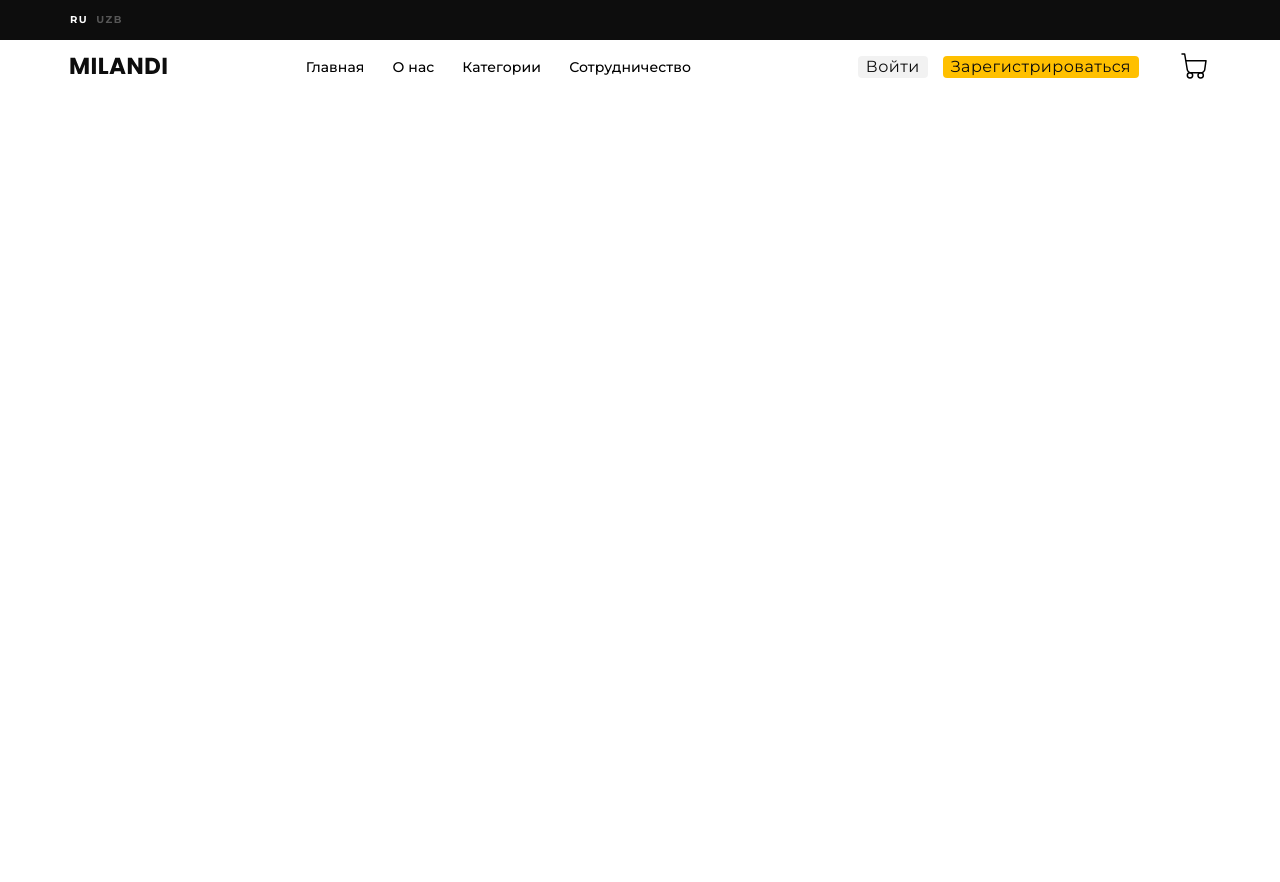
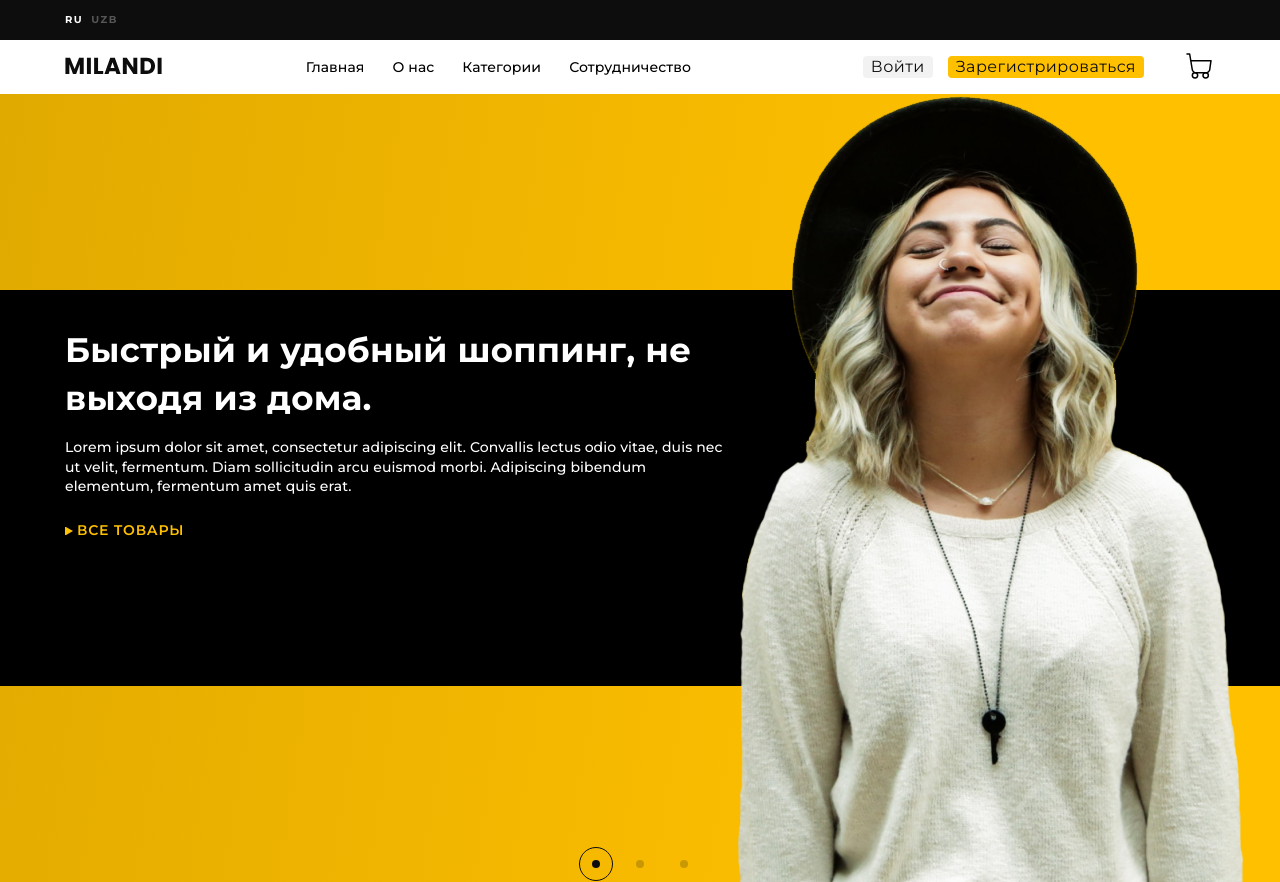
Before and after one commit to TOXA-DEV-R/imperator-react, a React (Create React App) app: page / in a window 1280 px wide. Before the commit the page ends 800 px from the top, so only its background shows below. Built offline with nearby package versions, Linux system fonts and the light colour scheme; the HTML template or start-up script is replaced by a standard one.

Commit message:
I finished slider

```diff
--- a/src/components/header/Header.js
+++ b/src/containers/header/Header.js
@@ -1,6 +1,6 @@
 import React from "react";
-import Language from "./Language";
-import Navbar from "./Navbar";
+import Language from "../../components/header/Language";
+import Navbar from "../../components/header/Navbar";
 
 const Header = () => {
   return (
--- /dev/null
+++ b/src/containers/hero/Hero.js
@@ -0,0 +1,99 @@
+import React from "react";
+import { Swiper, SwiperSlide } from "swiper/react";
+import "swiper/swiper.scss";
+import "swiper/components/pagination/pagination.min.css";
+import { StyleHero } from "../../styles/containers/Hero";
+import slideImage from "../../assets/images/hero_img_01.png";
+import { Link } from "react-router-dom";
+import SwiperCore, { Pagination } from "swiper/core";
+
+SwiperCore.use([Pagination]);
+
+const Hero = () => {
+  return (
+    <StyleHero className="hero">
+      <Swiper pagination={true}>
+        <SwiperSlide className="hero-container">
+          <div className="container">
+            <div className="row">
+              <div className="hero-container__left col-lg-7">
+                <h3 className="hero-container__title">
+                  Быстрый и удобный шоппинг, не выходя из дома.
+                </h3>
+                <p className="hero-container__text">
+                  Lorem ipsum dolor sit amet, consectetur adipiscing elit.
+                  Convallis lectus odio vitae, duis nec ut velit, fermentum.
+                  Diam sollicitudin arcu euismod morbi. Adipiscing bibendum
+                  elementum, fermentum amet quis erat.
+                </p>
+                <Link to="/" className="hero-container__link">
+                  <i className="ic ic_polygon"></i>
+                  Все товары
+                </Link>
+              </div>
+              <div className="hero-container__right col-lg-5">
+                <div className="hero-container__right-image">
+                  <img src={slideImage} alt="clothes img" />
+                </div>
+              </div>
+            </div>
+          </div>
+        </SwiperSlide>
+        <SwiperSlide className="hero-container">
+          <div className="container">
+            <div className="row">
+              <div className="hero-container__left col-lg-7">
+                <h3 className="hero-container__title">
+                  Быстрый и удобный шоппинг, не выходя из дома.
+                </h3>
+                <p className="hero-container__text">
+                  Lorem ipsum dolor sit amet, consectetur adipiscing elit.
+                  Convallis lectus odio vitae, duis nec ut velit, fermentum.
+                  Diam sollicitudin arcu euismod morbi. Adipiscing bibendum
+                  elementum, fermentum amet quis erat.
+                </p>
+                <Link to="/" className="hero-container__link">
+                  <i className="ic ic_polygon"></i>
+                  Все товары
+                </Link>
+              </div>
+              <div className="hero-container__right col-lg-5">
+                <div className="hero-container__right-image">
+                  <img src={slideImage} alt="clothes img" />
+                </div>
+              </div>
+            </div>
+          </div>
+        </SwiperSlide>
+        <SwiperSlide className="hero-container">
+          <div className="container">
+            <div className="row">
+              <div className="hero-container__left col-lg-7">
+                <h3 className="hero-container__title">
+                  Быстрый и удобный шоппинг, не выходя из дома.
+                </h3>
+                <p className="hero-container__text">
+                  Lorem ipsum dolor sit amet, consectetur adipiscing elit.
+                  Convallis lectus odio vitae, duis nec ut velit, fermentum.
+                  Diam sollicitudin arcu euismod morbi. Adipiscing bibendum
+                  elementum, fermentum amet quis erat.
+                </p>
+                <Link to="/" className="hero-container__link">
+                  <i className="ic ic_polygon"></i>
+                  Все товары
+                </Link>
+              </div>
+              <div className="hero-container__right col-lg-5">
+                <div className="hero-container__right-image">
+                  <img src={slideImage} alt="clothes img" />
+                </div>
+              </div>
+            </div>
+          </div>
+        </SwiperSlide>
+      </Swiper>
+    </StyleHero>
+  );
+};
+
+export default Hero;
--- a/src/containers/home/Home.js
+++ b/src/containers/home/Home.js
@@ -1,10 +1,14 @@
 import React from "react";
-import Header from "../../components/header/Header";
+import Header from "../header/Header";
+import Hero from "../hero/Hero";
 
 const Home = () => {
   return (
     <React.Fragment>
       <Header />
+      <main>
+        <Hero />
+      </main>
     </React.Fragment>
   );
 };
--- /dev/null
+++ b/src/styles/containers/Hero.js
@@ -0,0 +1,101 @@
+import styled from "styled-components";
+
+export const StyleHero = styled.div`
+  background: linear-gradient(99.05deg, #e1aa00 0%, #ffc000 74.72%);
+  .hero {
+    &-container {
+      position: relative;
+      z-index: 2;
+      &::after {
+        content: "";
+        position: absolute;
+        top: 50%;
+        left: 0;
+        width: 100%;
+        height: 396px;
+        background-color: #000;
+        transform: translateY(-50%);
+        z-index: -1;
+      }
+
+      &__right-image {
+        width: 512px;
+        height: 788px;
+        img {
+          width: 100%;
+          height: 100%;
+          display: block;
+        }
+      }
+
+      &__title {
+        margin-top: 233px;
+        font-weight: bold;
+        font-size: 34px;
+        line-height: 140%;
+        letter-spacing: 0.25px;
+        color: #fff;
+      }
+
+      &__text {
+        margin-top: 16px;
+        font-weight: 500;
+        font-size: 14px;
+        line-height: 140%;
+        letter-spacing: 0.1px;
+        color: #fff;
+      }
+
+      &__link {
+        margin-top: 24px;
+        font-weight: 600;
+        font-size: 14px;
+        line-height: 140%;
+        letter-spacing: 0.75px;
+        text-transform: uppercase;
+        color: #ffc000;
+        display: flex;
+        align-items: center;
+        .ic {
+          width: 8px;
+          height: 8px;
+          margin-right: 4px;
+          background: #ffc000;
+        }
+      }
+    }
+  }
+  .swiper-container {
+    .swiper-pagination {
+      .swiper-pagination-bullet {
+        width: 8px;
+        height: 8px;
+        margin: 0 18px;
+        background: #0d0d0d;
+        border-radius: 50%;
+        position: relative;
+        transition: all 200ms ease-in-out;
+
+        &::after {
+          content: "";
+          position: absolute;
+          top: 50%;
+          left: 50%;
+          display: flex;
+          width: 32px;
+          height: 32px;
+          border: 1px solid #0d0d0d;
+          transform: translate(-50%, -50%) scale(0);
+          border-radius: 50%;
+          transition: all 200ms ease-in-out;
+        }
+        &-active {
+          background: #0d0d0d;
+          &::after {
+            transform: translate(-50%, -50%) scale(1);
+          }
+        }
+      }
+    }
+  }
+`;
--- a/src/styles/global.js
+++ b/src/styles/global.js
@@ -13,71 +13,11 @@ export const BasicDiv = styled.div`
     margin-right: auto;
   }
 
-  @media screen and (max-width: 576px) {
-    .container {
-      max-width: 100%;
-      width: unset !important;
-    }
-  }
-
-  @media screen and (min-width: 576px) {
-    .container {
-      max-width: 540px;
-    }
-    @for $i from 1 through 12 {
-      .col-sm-#{$i} {
-        width: #{100% / 12 * $i};
-      }
-    }
-  }
-
-  @media screen and (min-width: 768px) {
-    .container {
-      max-width: 720px;
-    }
-    @for $i from 1 through 12 {
-      .col-md-#{$i} {
-        width: #{100% / 12 * $i};
-      }
-    }
-  }
-
-  @media screen and (min-width: 992px) {
-    .container {
-      max-width: 960px;
-    }
-    @for $i from 1 through 12 {
-      .col-lg-#{$i} {
-        width: #{100% / 12 * $i};
-      }
-    }
-    .align-md-unset {
-      align-items: unset;
-    }
-  }
-
-  @media screen and (min-width: 1200px) {
-    .container {
-      max-width: 1140px;
-    }
-    @for $i from 1 through 12 {
-      .col-xl-#{$i} {
-        width: #{100% / 12 * $i};
-      }
-    }
-  }
-
   .col-auto {
     flex: 0 0 auto;
     width: auto;
     max-width: 100%;
     position: relative;
-  }
-
-  @for $i from 1 through 12 {
-    .col-#{$i} {
-      width: #{100% / 12 * $i};
-    }
   }
 
   .justify-center {
--- a/src/styles/styles.scss
+++ b/src/styles/styles.scss
@@ -39,3 +39,68 @@ a{
 .ic_card {
   mask-image: url("../assets/icons/ic_cart.svg");
 }
+.ic_polygon {
+  mask-image: url("../assets/icons/Polygon.svg");
+}
+
+  @media screen and (max-width: 576px) {
+    .container {
+      max-width: 100%;
+      width: unset !important;
+    }
+  }
+
+  @media screen and (min-width: 576px) {
+    .container {
+      max-width: 540px;
+    }
+    @for $i from 1 through 12 {
+      .col-sm-#{$i} {
+        width: #{100% / 12 * $i};
+      }
+    }
+  }
+
+  @media screen and (min-width: 768px) {
+    .container {
+      max-width: 720px;
+    }
+    @for $i from 1 through 12 {
+      .col-md-#{$i} {
+        width: #{100% / 12 * $i};
+      }
+    }
+  }
+
+  @media screen and (min-width: 992px) {
+    .container {
+      max-width: 960px;
+    }
+
+    @for $i from 1 through 12 {
+      .col-lg-#{$i} {
+        width: #{100% / 12 * $i};
+      }
+    }
+
+    .align-md-unset {
+      align-items: unset;
+    }
+  }
+
+  @media screen and (min-width: 1200px) {
+    .container {
+      max-width: 1140px;
+    }
+    @for $i from 1 through 12 {
+      .col-xl-#{$i} {
+        width: #{100% / 12 * $i};
+      }
+    }
+  }
+
+    @for $i from 1 through 12 {
+    .col-#{$i} {
+      width: #{100% / 12 * $i};
+    }
+  }
```
Also changed, not shown: src/assets/icons/Polygon.svg (added), src/assets/images/hero_img_01.png (added).
